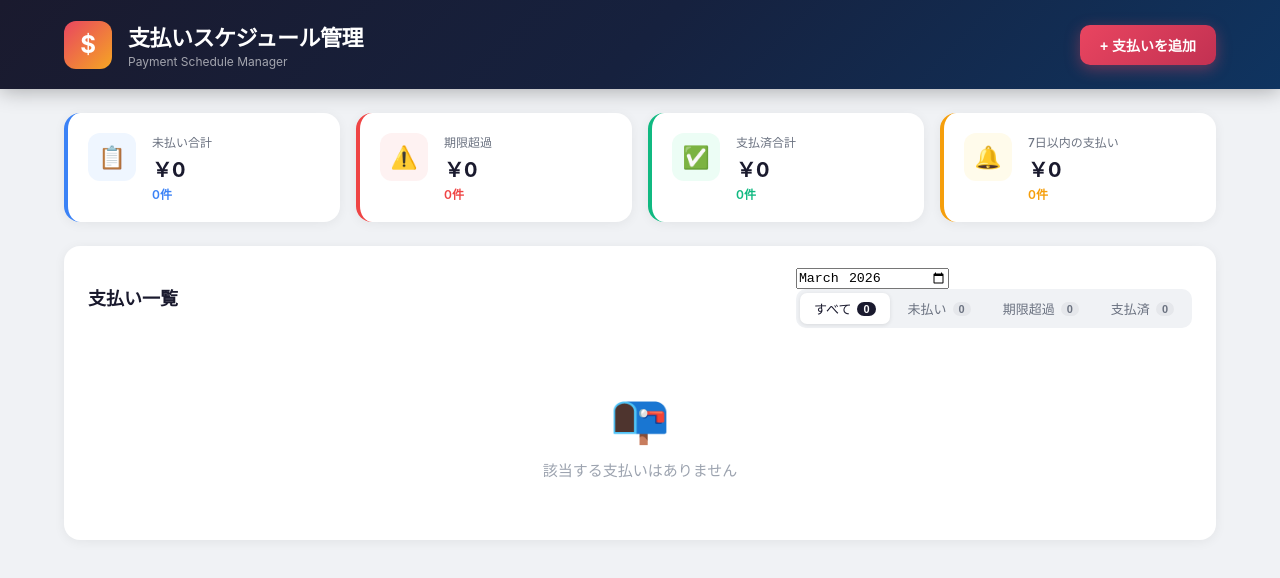
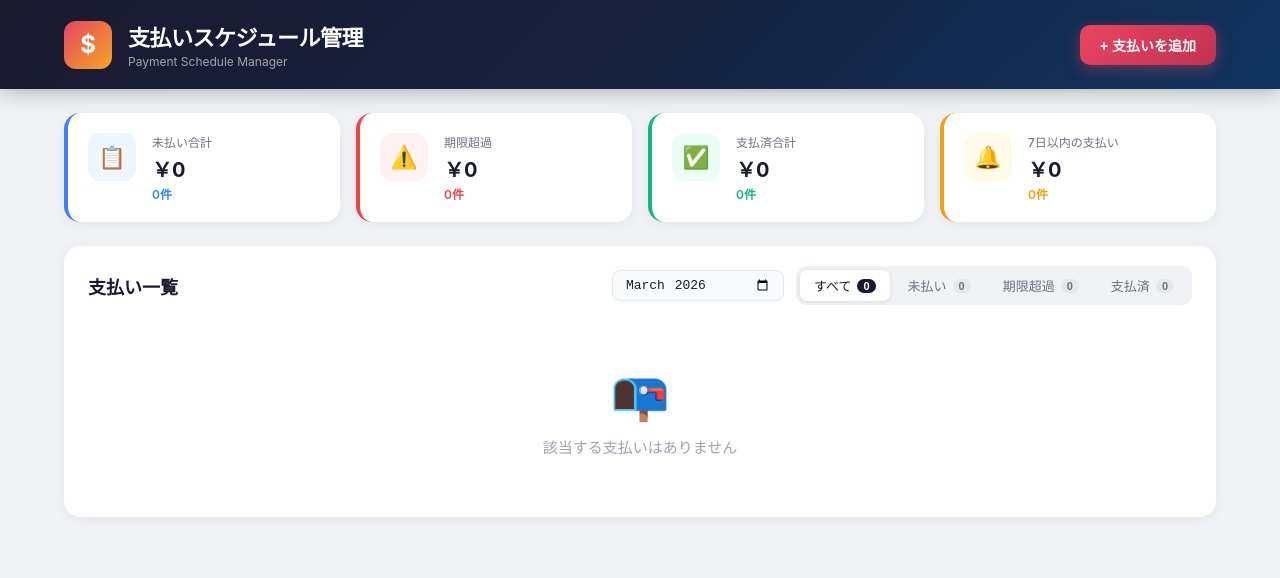
Before and after one commit to aueharaayaka/kousin, a React (Vite) app: page / in a window 1280 px wide. Shown: the top 578 px of the page. Built offline with nearby package versions, Linux system fonts and the light colour scheme.

Commit message:
style: 月選択ピッカーのCSSを追加

```diff
--- a/src/App.css
+++ b/src/App.css
@@ -79,6 +79,30 @@
   font-size: 18px;
   font-weight: 700;
   color: #1a1a2e;
+}
+
+.list-header-controls {
+  display: flex;
+  align-items: center;
+  gap: 12px;
+  flex-wrap: wrap;
+}
+
+.month-picker {
+  padding: 6px 12px;
+  border: 1.5px solid #e5e7eb;
+  border-radius: 8px;
+  font-size: 13px;
+  font-weight: 500;
+  color: #1a1a2e;
+  background: #f9fafb;
+  cursor: pointer;
+  outline: none;
+  transition: border-color 0.2s;
+}
+
+.month-picker:focus {
+  border-color: #e94560;
 }
 
 .tabs {
```
